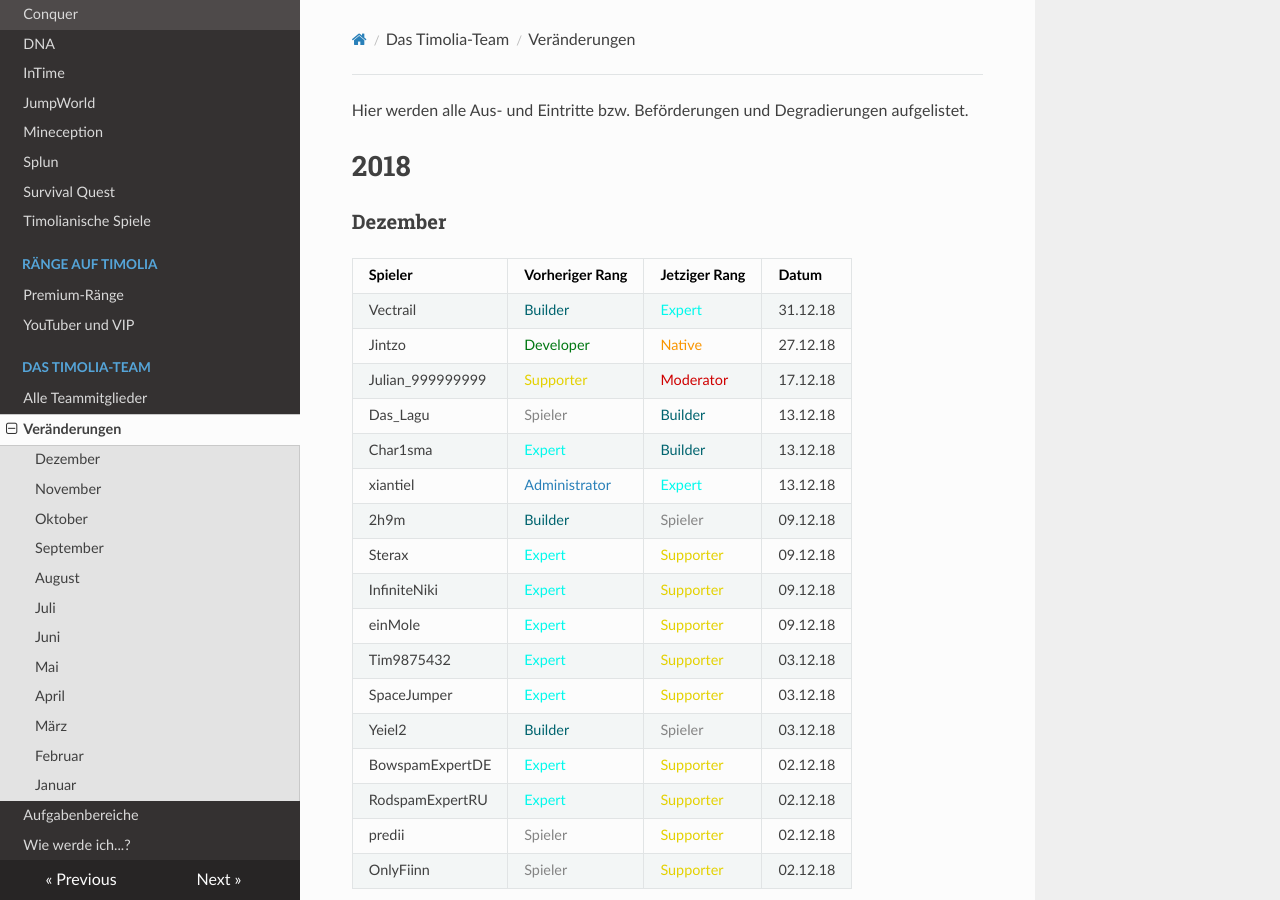
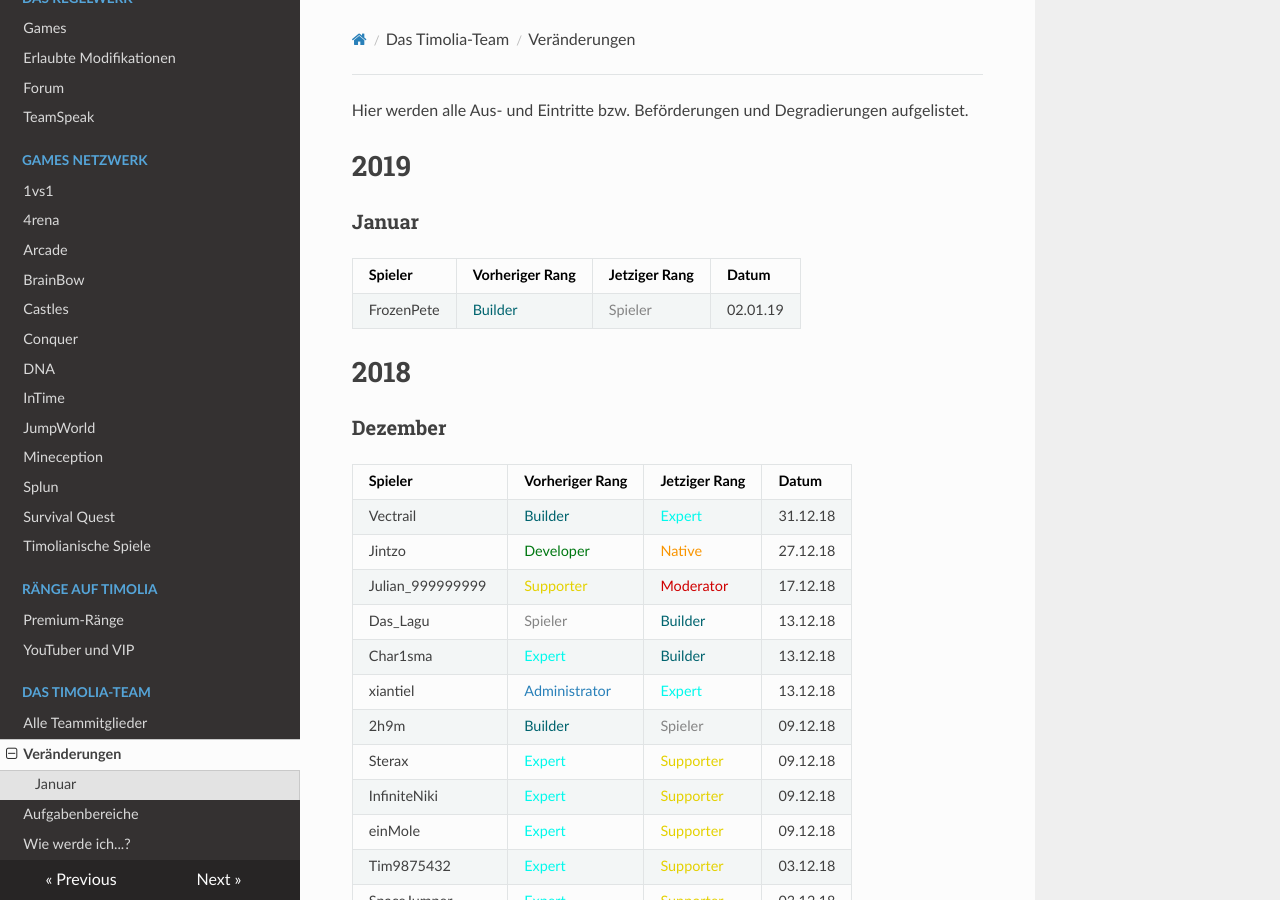
Before and after one commit to TimoliaDE/HowTo, an MkDocs documentation site: the page built from docs/team/changes.md, in a window 1280 px wide and 900 px high. Built offline with MkDocs 1.6.1, drawn with Linux system fonts in a browser that asks for light colours; nearby versions of some CDN libraries; old or Windows-style settings are respelled for this version of MkDocs.

Commit message:
Update changes.md

```diff
--- a/docs/team/changes.md
+++ b/docs/team/changes.md
@@ -1,4 +1,11 @@
 Hier werden alle Aus- und Eintritte bzw. Beförderungen und Degradierungen aufgelistet.
+
+# 2019
+
+###  <strong>Januar</strong>
+| Spieler | Vorheriger Rang | Jetziger Rang | Datum |
+| ------ | ------ | ------ | ------ |
+|FrozenPete | <span style="color:#00646F">Builder</span> | <span style="color:#848484">Spieler</span> | 02.01.19 |
 
 # 2018
 
```
